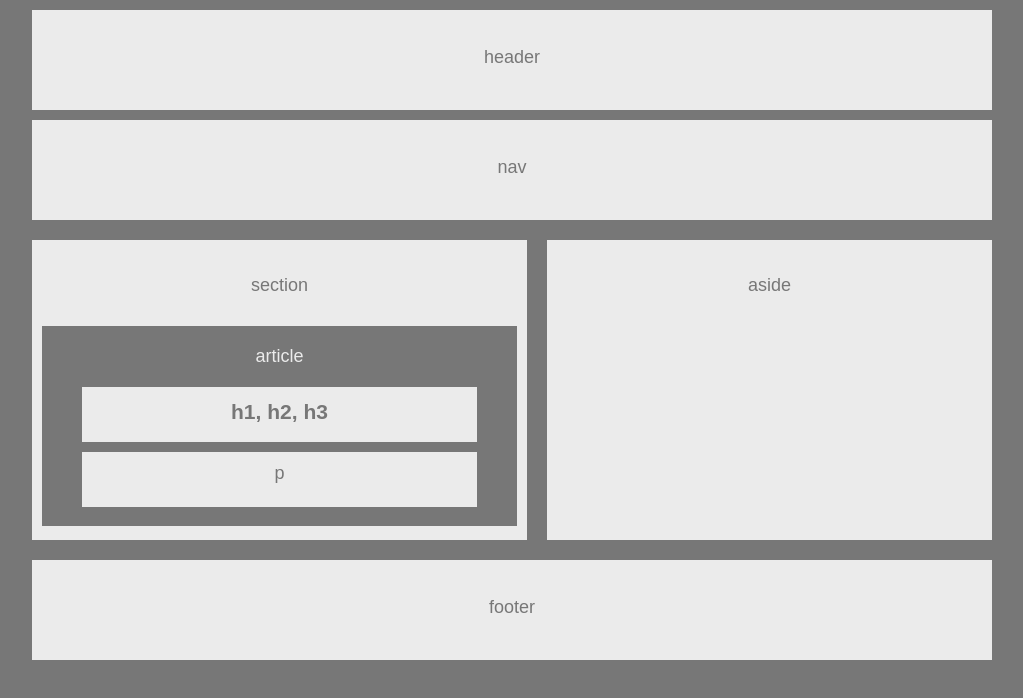
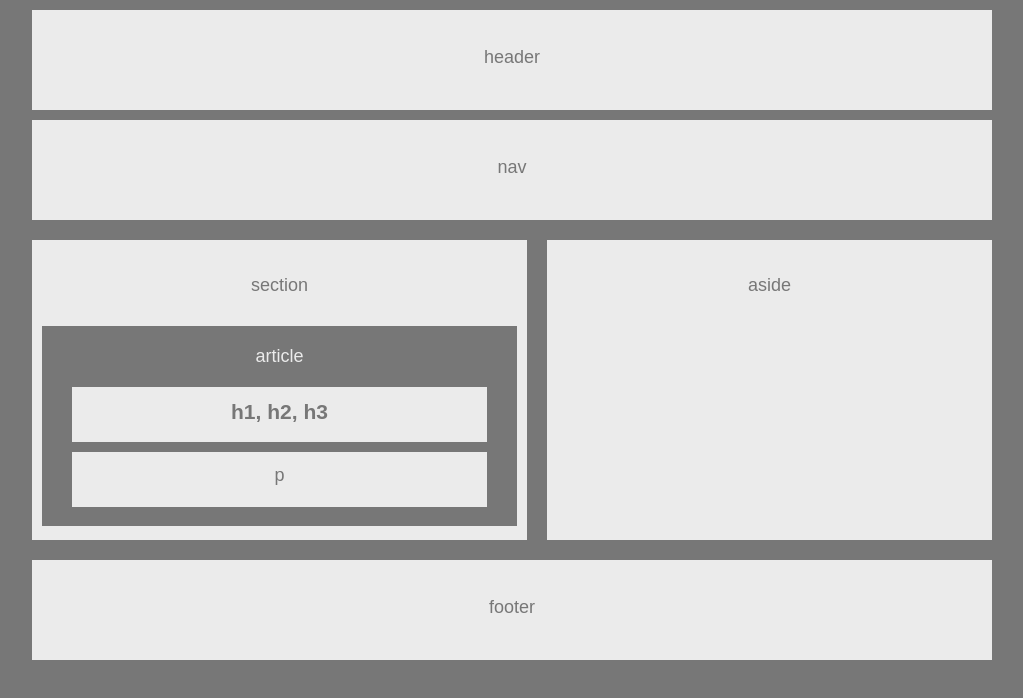
Before and after one commit to woaky1/HW-Wireframe, a plain HTML site: page index.html in a window 1280 px wide. Shown: the whole page, without its empty margins (128-1151 px from the left). Drawn offline with Linux system fonts and the light colour scheme.

Commit message:
experimented with changing tags, but stopped matching the example. Instead, played with margins and padding a bit more. Will add some explanatory notes, then call it done.

```diff
--- a/style.css
+++ b/style.css
@@ -82,17 +82,17 @@ footer {
 }
 
 #headlineBox {
-    margin: 20px 20px 10px;
+    margin: 20px 10px 10px;
     height: 55px;
     background: #ebebeb;
     line-height: 280%;
 }
 
 #paragraphBox {
-    margin: 10px 20px;
+    margin: 10px 10px;
     height: 55px;
     background: #ebebeb;
-    line-height: 240%;
+    line-height: 260%;
 }
 
 .pageCore {
```
